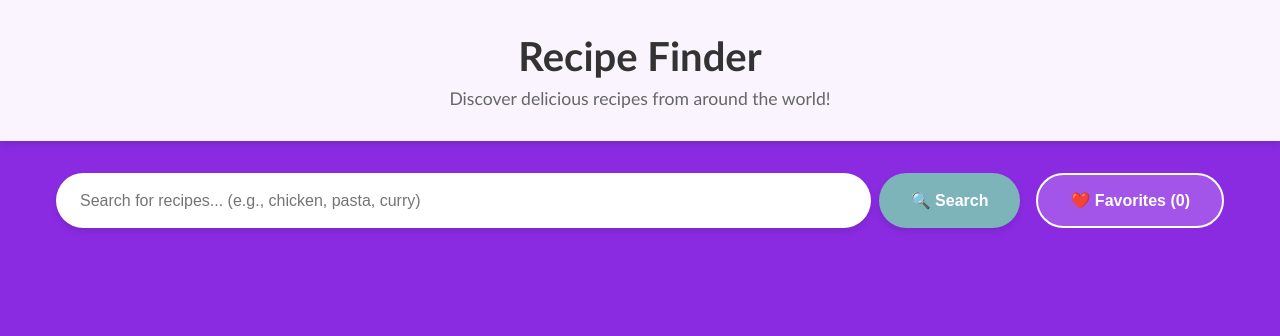
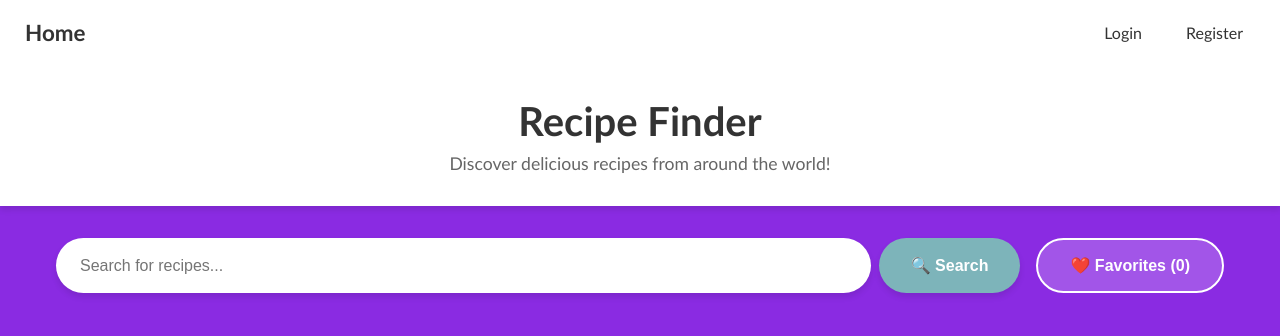
Before and after one commit to aag920/recipe-finder, a React (Create React App) app: page / in a window 1280 px wide. Shown: the top 336 px of the page. Built offline with nearby package versions, Linux system fonts and the light colour scheme.

Commit message:
navbar worked on

```diff
--- a/src/App.js
+++ b/src/App.js
@@ -3,10 +3,12 @@ import { Routes, Route } from "react-router-dom";
 import Homepage from "./pages/Homepage";
 import Login from "./pages/Login";
 import Register from "./pages/Register";
+import Navbar from "./components/Navbar";
 
 function App() {
   return (
     <>
+      <Navbar />
       <Routes>
         <Route path="/" element={<Homepage />} />
         <Route path="/register" element={<Register />} />
--- /dev/null
+++ b/src/components/Navbar.js
@@ -0,0 +1,17 @@
+import { Link } from "react-router-dom";
+import "./navbar.css";
+
+export default function Navbar() {
+  return (
+    <nav>
+      <Link className="nav-logo" to="/">
+        Home
+      </Link>
+
+      <div className="nav-links">
+        <Link to="/login">Login</Link>
+        <Link to="/register">Register</Link>
+      </div>
+    </nav>
+  );
+}
--- a/src/components/SearchBar.js
+++ b/src/components/SearchBar.js
@@ -21,7 +21,7 @@ function SearchBar({
           type="text"
           value={searchTerm}
           onChange={(e) => setSearchTerm(e.target.value)}
-          placeholder="Search for recipes... (e.g., chicken, pasta, curry)"
+          placeholder="Search for recipes..."
           className="search-input"
         />
         <button type="submit" className="search-button">
--- /dev/null
+++ b/src/components/navbar.css
@@ -0,0 +1,52 @@
+nav {
+  width: 100%;
+  background-color: white;
+  padding: 15px 25px;
+  display: flex;
+  justify-content: space-between;
+  align-items: center;
+  position: sticky;
+  top: 0;
+  z-index: 100;
+  font-family: "Gill Sans", "Gill Sans MT", Calibri, "Trebuchet MS", sans-serif;
+}
+
+.nav-logo {
+  font-size: 1.4rem;
+  font-weight: bold;
+  color: #333;
+  text-decoration: none;
+}
+
+.nav-links {
+  display: flex;
+  gap: 20px;
+}
+
+.nav-links a {
+  text-decoration: none;
+  color: #333;
+  font-size: 1rem;
+  padding: 8px 12px;
+  border-radius: 6px;
+  transition: 0.25s ease-in-out;
+}
+
+.nav-links a:hover {
+  background-color: #f2f2f2;
+  color: #000;
+}
+
+@media (max-width: 600px) {
+  .nav-links {
+    gap: 10px;
+  }
+
+  nav {
+    padding: 12px 18px;
+  }
+
+  .nav-logo {
+    font-size: 1.2rem;
+  }
+}
--- a/src/styles/App.css
+++ b/src/styles/App.css
@@ -16,7 +16,7 @@ body {
 }
 
 .app-header {
-  background: rgba(255, 255, 255, 0.95);
+  background: white;
   padding: 2rem 1rem;
   text-align: center;
   box-shadow: 0 4px 6px rgba(0, 0, 0, 0.1);
```
